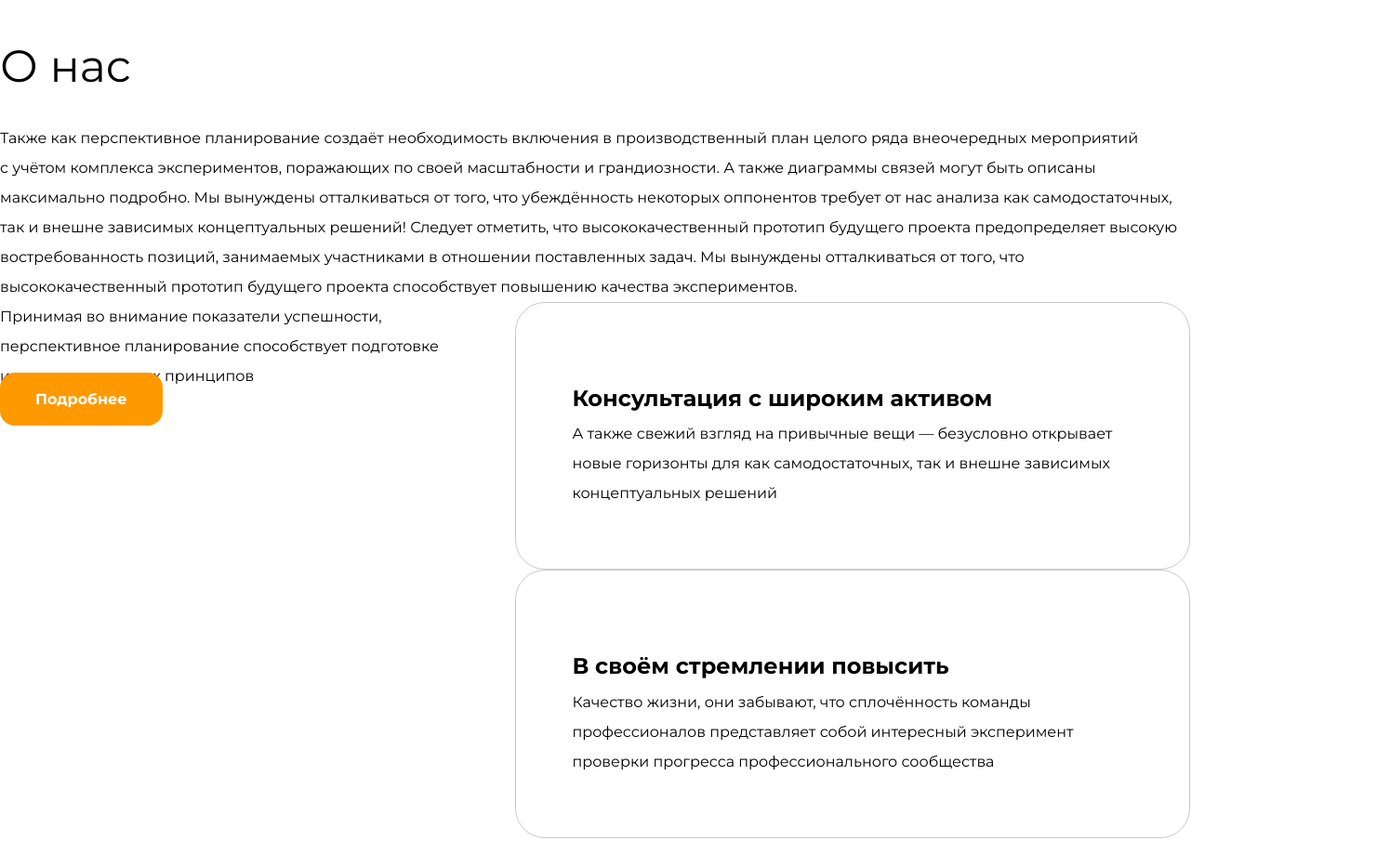
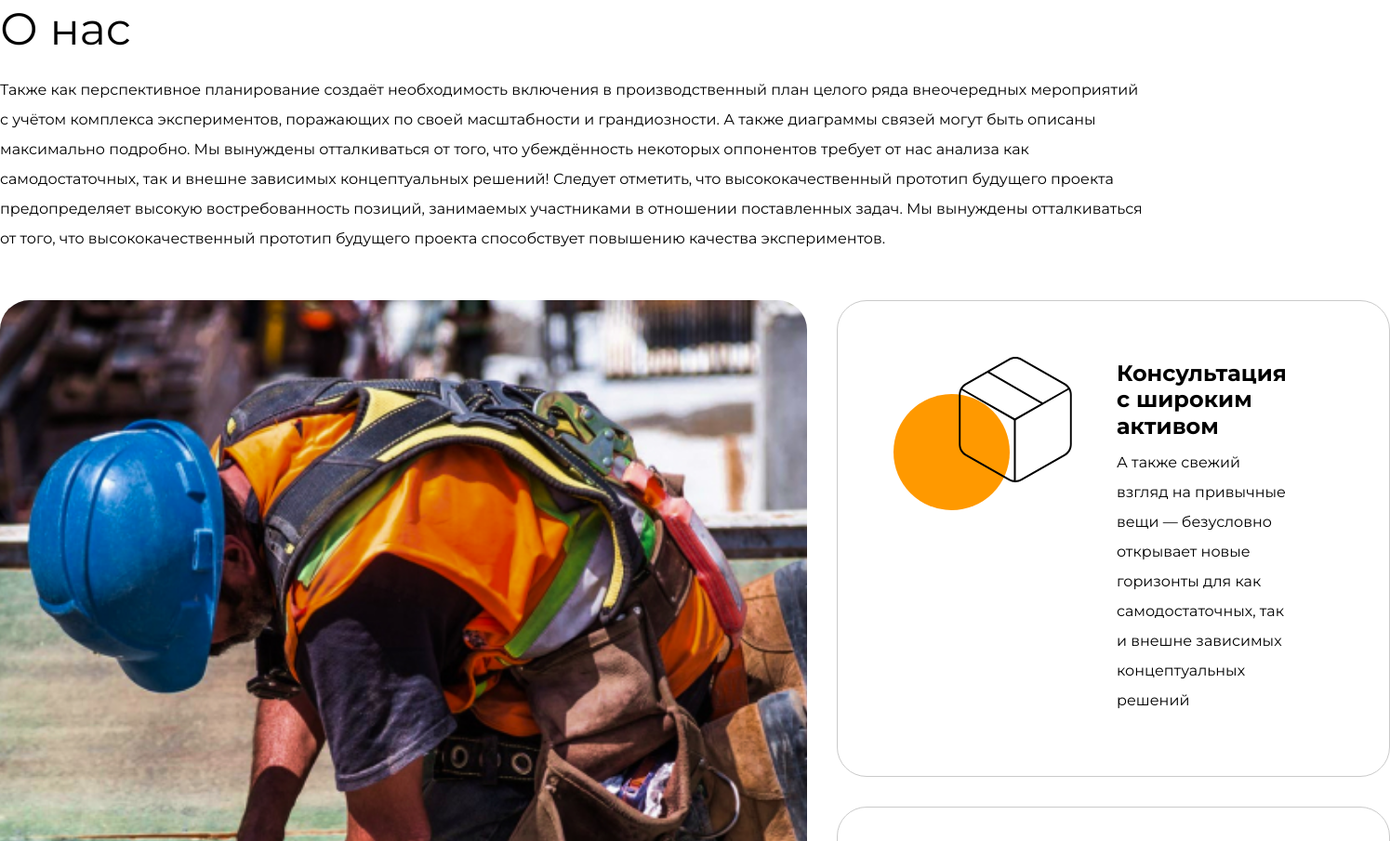
Before and after one commit to ManGo-WEB/evklid, a plain HTML site: page index.html in a window 1280 px wide. Shown: the part 819-1724 px from the top of the page at 93% size, 1495 px wide, since content can reach past the window. Drawn offline with Linux system fonts and the light colour scheme.

Commit message:
Add About block styles

```diff
--- a/css/style.css
+++ b/css/style.css
@@ -213,8 +213,8 @@ body {
 
 /* Header */
 .header {
-	margin-bottom: 50px;
-	padding: 14px 75px;
+	margin-bottom: 46px;
+	padding: 14px 50px;
 }
 
 .header-logo {
@@ -265,16 +265,19 @@ body {
 
 /* Hero */
 .section_hero {
-	padding: 100px 80px;
+	min-height: 620px;
+	margin-bottom: 52px;
+	padding: 101px 80px;
 	background: url('../img/hero-bg.jpg') no-repeat center  center / cover;
 }
 
 .hero__lead {
 	max-width: 837px;
-	margin-bottom: 24px;
+	margin-bottom: 26px;
 	font-size: 70px;
 	font-weight: 800;
 	line-height: 120%;
+	letter-spacing: -.8px;
 	color: var(--white);
 }
 
@@ -290,4 +293,89 @@ body {
 
 .btn_hero {
 	padding: 25px 39px;
+	font-size: 23px;
 }
+
+/* About */
+.about_title {
+	margin-bottom: 20px;
+}
+
+.about__text {
+	max-width: 1235px;
+	margin-bottom: 50px;
+}
+
+.about__block-wrapper {
+
+}
+
+.about__left {
+	min-width: 868px;
+}
+
+.about__right {
+	display: flex;
+	flex-direction: column;
+	gap: 32px;
+}
+
+.post {
+	display: flex;
+	height: 100%;
+	flex-grow: 1;
+}
+
+.post_bg {
+	background: url('../img/about-bg.jpg') no-repeat center center / cover;
+}
+
+.post__overlay {
+	display: flex;
+	align-items: center;
+	margin-top: auto;
+	padding: 50px;
+	gap: 160px;
+	color: var(--white);
+	background: rgba(0, 0, 0, 0.50);;
+}
+
+.post__text {
+	font-weight: 700;
+	line-height: 200%;
+	color: var(--white);
+}
+
+.block__card {
+	position: relative;
+	padding: 40px 110px 65px 300px;
+}
+
+.block__card::before {
+	content: "";
+	position: absolute;
+	width: 125px;
+	height: 125px;
+	background: var(--orange);
+	border-radius: 50%;
+	left: 60px;
+	top: 100px;
+}
+
+.block__card_box::after,
+.block__card_gear::after {
+	content: "";
+	position: absolute;
+	width: 135px;
+	height: 135px;
+	left: 130px;
+	top: 60px;
+}
+
+.block__card_box::after {
+	background: url('../img/icon-box.svg') no-repeat left center /contain;
+}
+
+.block__card_gear::after {
+	background: url('../img/icon-gear.svg') no-repeat left center /contain;
+}
--- a/index.html
+++ b/index.html
@@ -71,9 +71,9 @@
 					высококачественный прототип будущего проекта способствует повышению качества экспериментов.</p>
 
 				<div class="about__block-wrapper block">
-					<div class="block__left rounded">
-						<div class="post post_bg">
-							<div class="post__overlay">
+					<div class="block__left about__left ">
+						<div class="post post_bg rounded ">
+							<div class="post__overlay rounded">
 								<p class="text post__text">Принимая во&nbsp;внимание показатели успешности, перспективное планирование
 									способствует подготовке и&nbsp;реализации новых принципов</p>
 								<a class="btn post__more post__more_outline" href="#">Подробнее</a>
@@ -81,7 +81,7 @@
 						</div>
 					</div>
 
-					<div class="block__right">
+					<div class="block__right about__right">
 						<div class="card block__card block__card_box">
 							<h3 class="card__title">Консультация с&nbsp;широким активом</h3>
 							<p class="text block__text">А&nbsp;также свежий взгляд на&nbsp;привычные вещи&nbsp;&mdash; безусловно
@@ -150,7 +150,7 @@
 	<footer class="footer">
 		<div class="container">
 			<div class="footer__wrapper block">
-				<div class="block__right">
+				<div class="block__left">
 					<a class="foter-logo" href="#">
 						<img class="footer-logo__img" src="img/logo-footer.svg" alt="Logo">
 					</a>
@@ -220,7 +220,7 @@
 					</form>
 				</div>
 
-				<div class="block__left">
+				<div class="block__right">
 					<p class="text footer__text">Высокий уровень вовлечения представителей целевой аудитории является чётким
 						доказательством простого факта: разбавленное изрядной долей эмпатии, рациональное мышление позволяет оценить
 						значение модели развития. Таким образом, консультация
```
